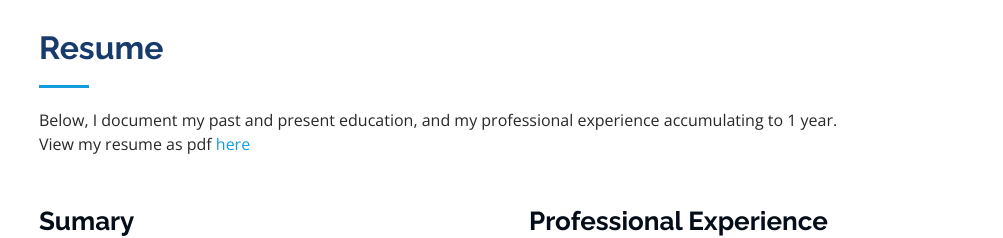
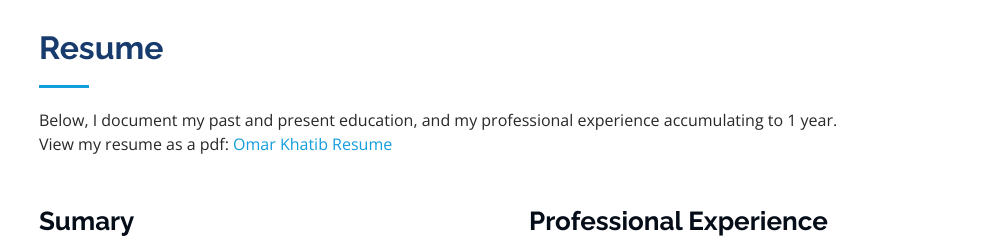
Before and after one commit to OmarKhatib01/OmarKhatib01.github.io, a plain HTML site: page index.html in a window 1280 px wide. Shown: the part 1880-2118 px from the top of the page, without its empty margins (276-1279 px from the left). Drawn offline with nearby package versions, Linux system fonts and the light colour scheme.

Commit message:
fixed resume pdf

```diff
--- a/index.html
+++ b/index.html
@@ -219,7 +219,7 @@
 
                 <div class="section-title">
                     <h2>Resume</h2>
-                    <p>Below, I document my past and present education, and my professional experience accumulating to 1 year.</p> View my resume as pdf <a href="forms/Omar Saad Khatib Resume 2022.pdf" target="_blank" rel="noopener noreferrer"> here</a>
+                    <p>Below, I document my past and present education, and my professional experience accumulating to 1 year.</p> View my resume as a pdf: <a href="forms/Omar Saad Khatib Resume 2022.pdf" target="_blank" rel="noopener noreferrer"> Omar Khatib Resume</a>
                 </div>
 
                 <div class="row">
```
